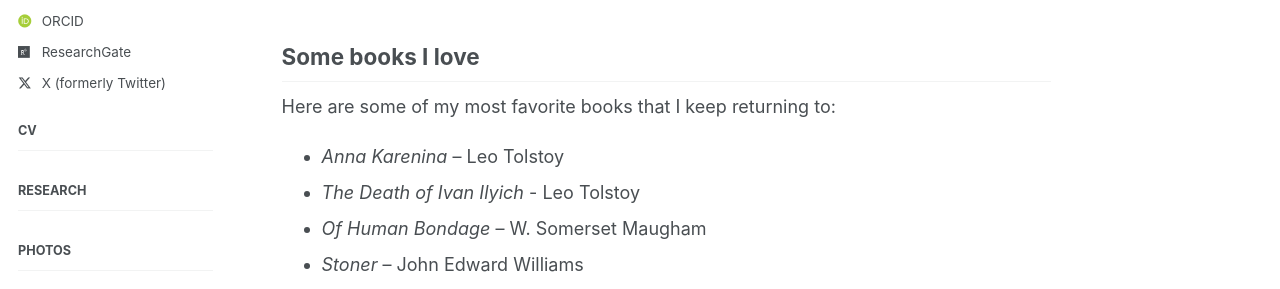
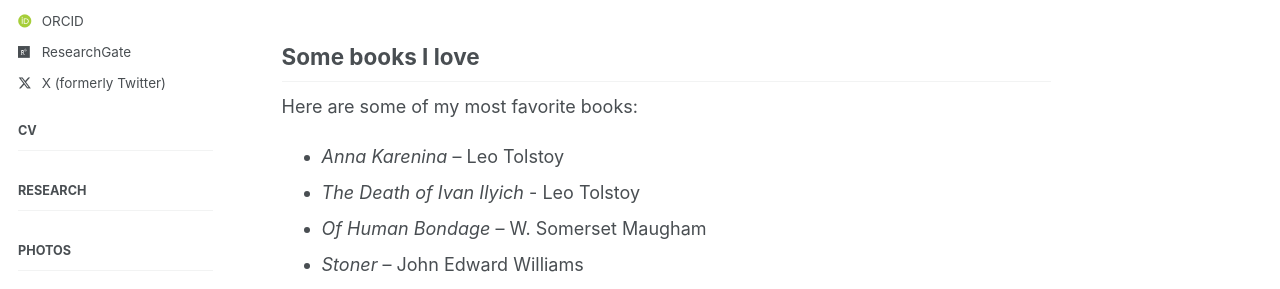
Before and after one commit to nikhil0597/nikhil0597.github.io, a Jekyll site: the page built from _pages/beyond-research.md, in a window 1280 px wide and 1391 px high. Shown: the part 498-787 px from the top of the window. Built offline with Jekyll 4.4.1, drawn with Linux system fonts in a browser that asks for light colours; some web fonts are replaced.

Commit message:
Update beyond-research.md

```diff
--- a/_pages/beyond-research.md
+++ b/_pages/beyond-research.md
@@ -12,7 +12,7 @@ Since childhood, I have enjoyed learning Mathematics, Science, and Literature. I
 I still occasionally write poetry, and have recently become more interested in reading non-fiction, particularly science. The way science has transformed human life over the past few centuries never ceases to amaze me.
 
 ## Some books I love
-Here are some of my most favorite books that I keep returning to:
+Here are some of my most favorite books:
 - *Anna Karenina* – Leo Tolstoy
 - *The Death of Ivan Ilyich* - Leo Tolstoy
 - *Of Human Bondage* – W. Somerset Maugham
```
